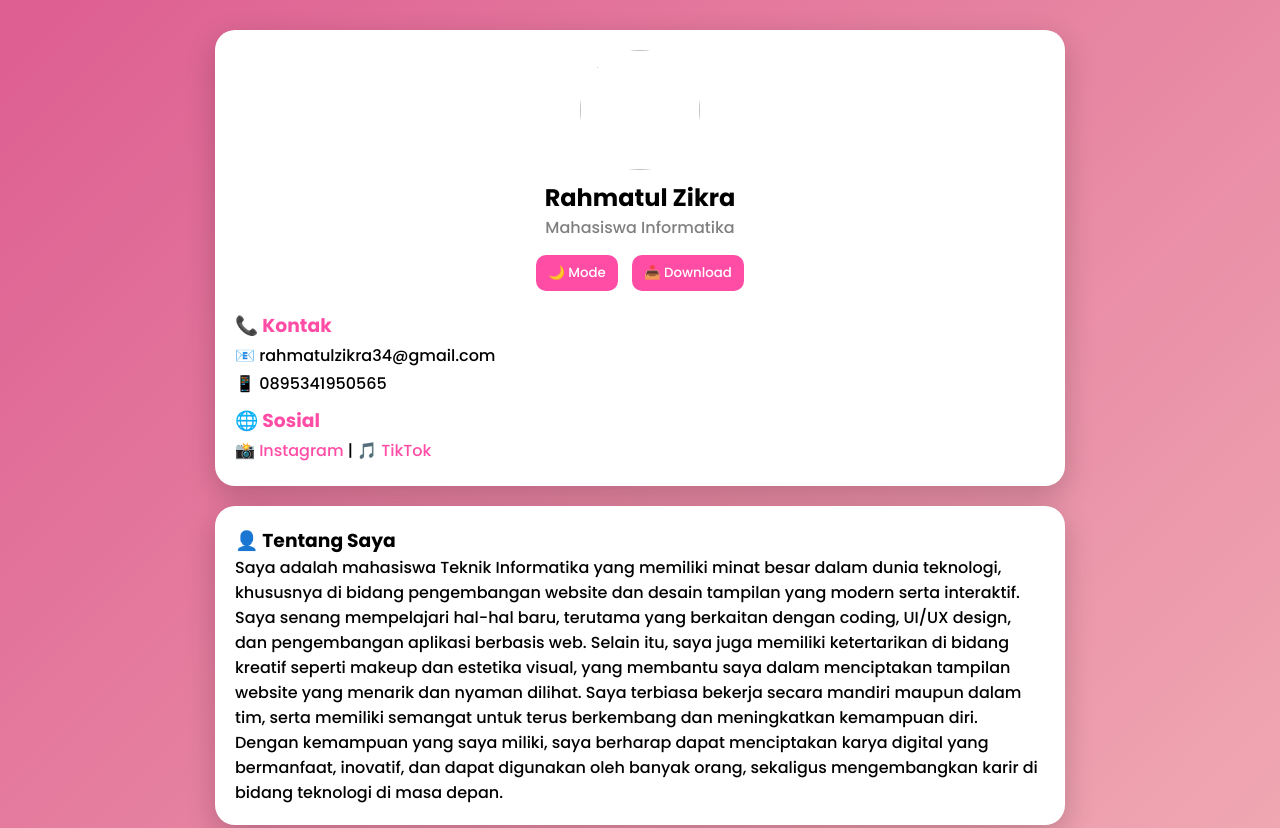
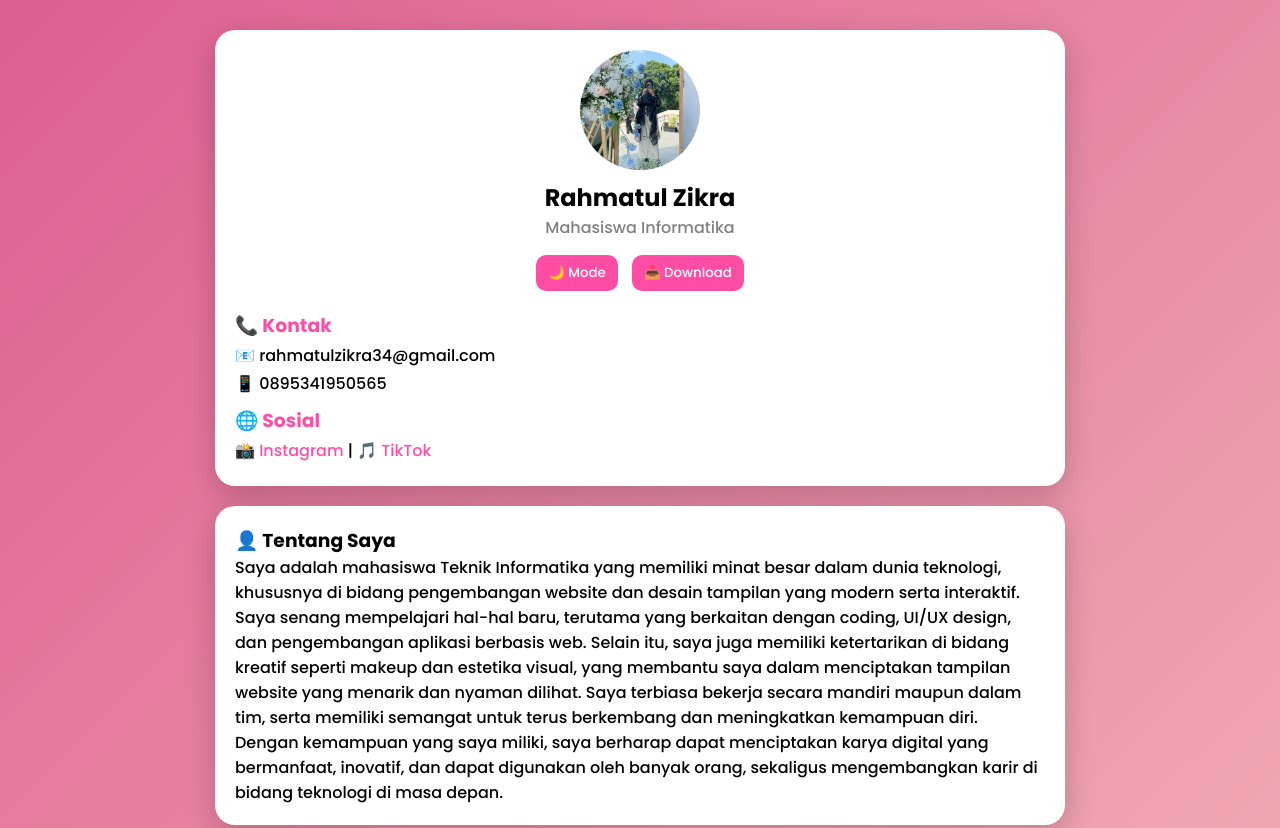
Before and after one commit to rahmatulzikra34-debug/myprofile, a plain HTML site: page index.html in a window 1280 px wide. Shown: the top 828 px of the page. Drawn offline with Linux system fonts and the light colour scheme.

Commit message:
Update index.html

```diff
--- a/index.html
+++ b/index.html
@@ -139,7 +139,7 @@ a{
     <!-- CARD ATAS -->
     <div class="card">
         <!-- FIX FOTO DI SINI -->
-        <img src="foto.jpeg" class="profile">
+        <img src="foto.jpg" class="profile">
 
         <h2>Rahmatul Zikra</h2>
         <p class="job">Mahasiswa Informatika</p>
```
